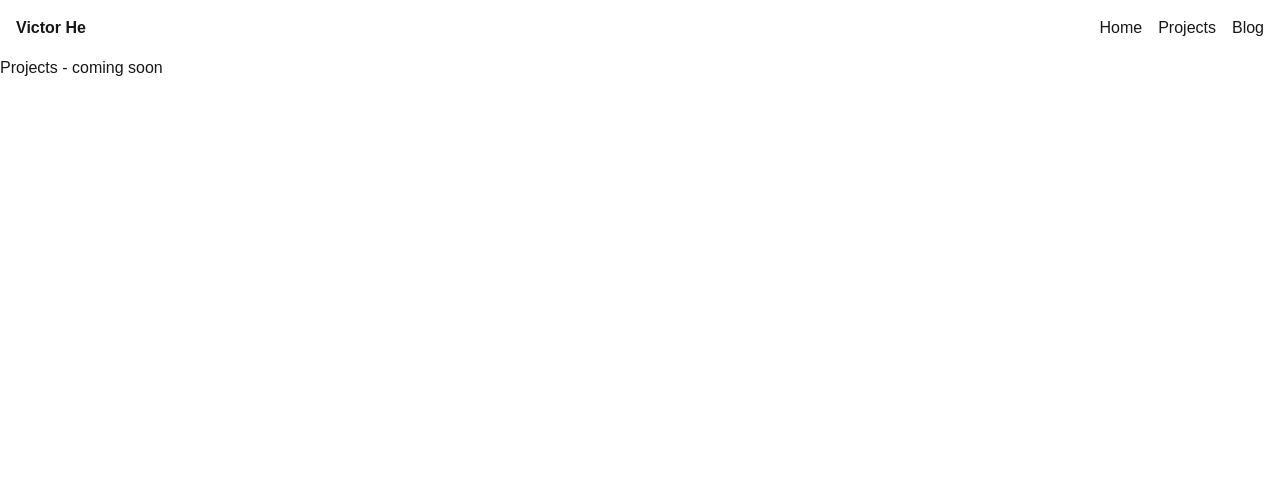
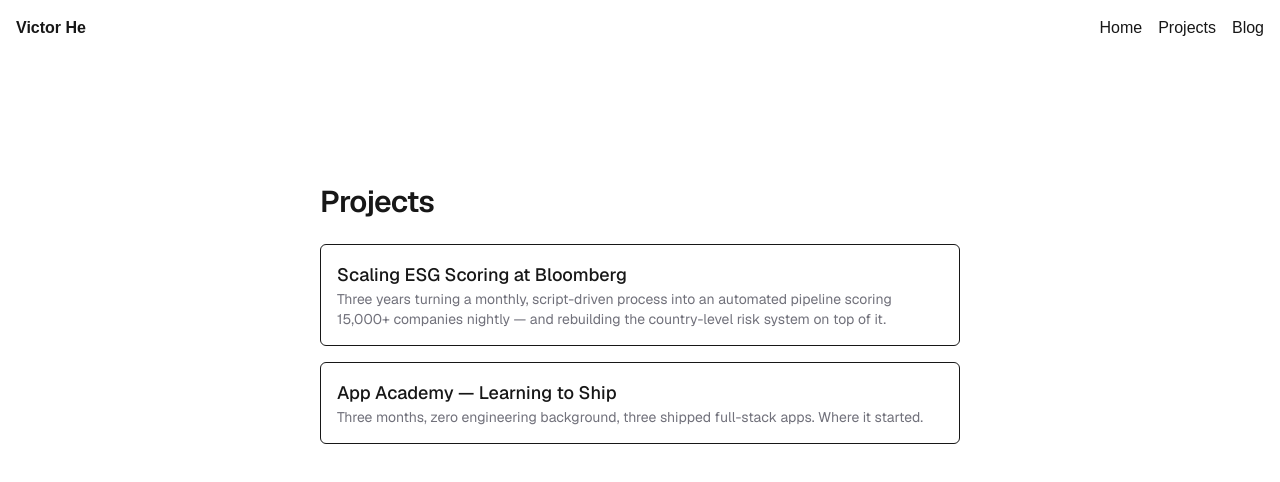
Before and after one commit to VictorHeDev/portfolio, a Next.js app: page /projects in a window 1280 px wide. Shown: the top 482 px of the page. Built offline with nearby package versions, Linux system fonts and the light colour scheme.

Commit message:
Add cards for bootcamp and esg

```diff
--- a/app/projects/page.tsx
+++ b/app/projects/page.tsx
@@ -1,3 +1,38 @@
+import Link from "next/link";
+
 export default function ProjectsPage() {
-    return <h1>Projects - coming soon</h1>
+    return (
+        <div className="flex flex-col flex-1 items-center justify-center font-sans">
+            <main className="flex flex-1 w-full max-w-3xl flex-col gap-6 py-32 px-16">
+                <h1 className="text-3xl font-semibold tracking-tight">Projects</h1>
+                <div className="flex flex-col gap-4">
+                    <Link
+                        href="/projects/esg-scaling"
+                        className="rounded-md border border-current p-4 hover:opacity-70"
+                    >
+                        <h2 className="text-lg font-medium">
+                            Scaling ESG Scoring at Bloomberg
+                        </h2>
+                        <p className="text-sm text-zinc-500 dark:text-tokyonight-storm-comment">
+                            Three years turning a monthly, script-driven process into an
+                            automated pipeline scoring 15,000+ companies nightly — and
+                            rebuilding the country-level risk system on top of it.
+                        </p>
+                    </Link>
+                    <Link
+                        href="/projects/bootcamp"
+                        className="rounded-md border border-current p-4 hover:opacity-70"
+                    >
+                        <h2 className="text-lg font-medium">
+                            App Academy — Learning to Ship
+                        </h2>
+                        <p className="text-sm text-zinc-500 dark:text-tokyonight-storm-comment">
+                            Three months, zero engineering background, three shipped
+                            full-stack apps. Where it started.
+                        </p>
+                    </Link>
+                </div>
+            </main>
+        </div>
+    );
 }
```
